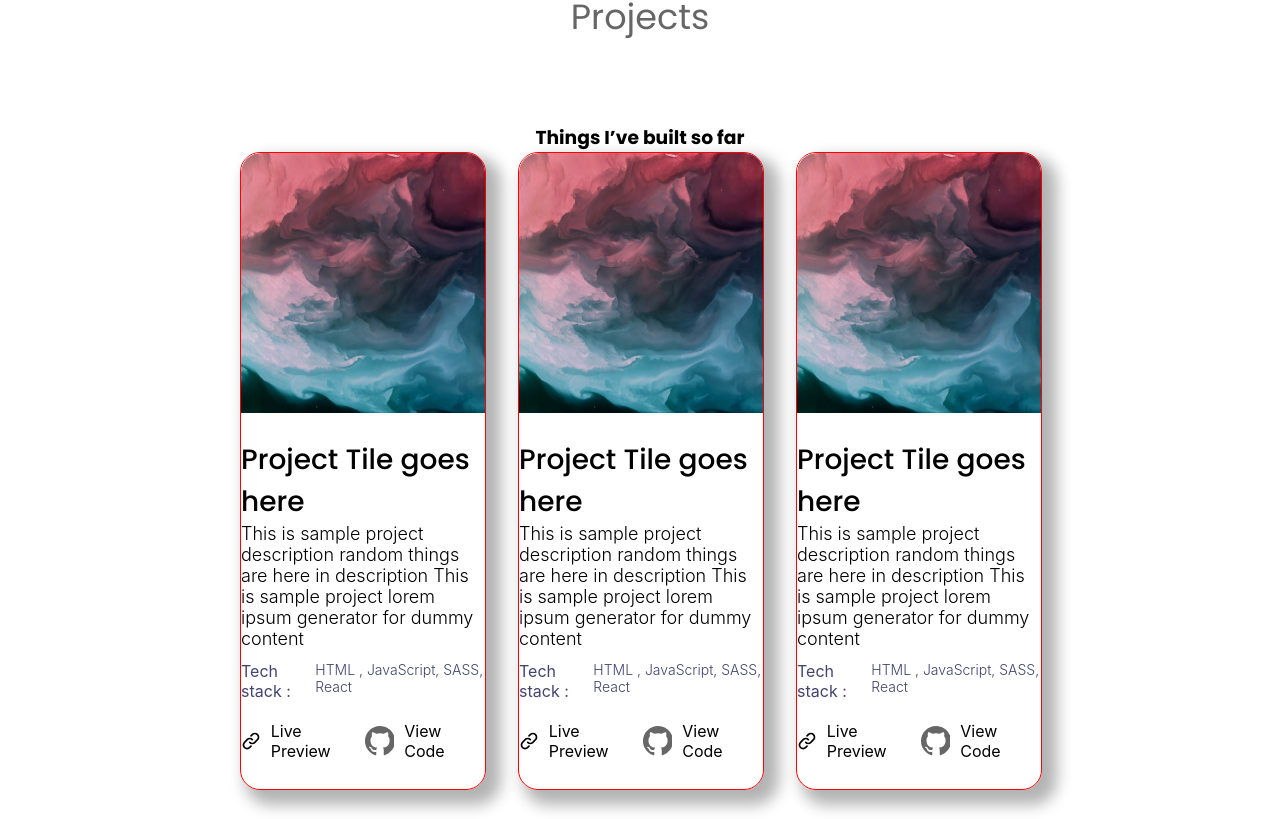
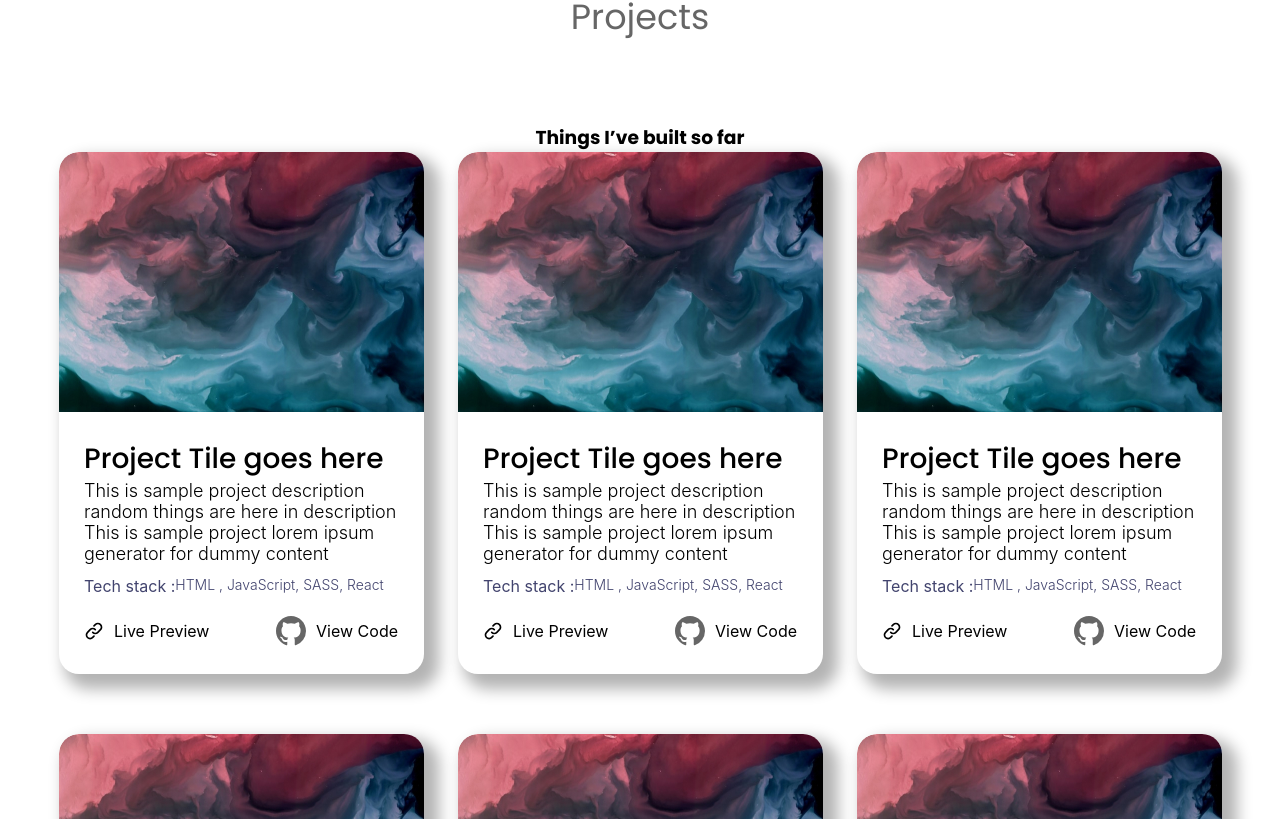
Before and after one commit to yevhenkr/portfolio-third-variant, a React app: page / in a window 1280 px wide. Shown: the part 2301-3120 px from the top of the page. Built offline with nearby package versions, Linux system fonts and the light colour scheme.

Commit message:
refactor

```diff
--- a/src/common/components/layout/sections/projects/Projects.tsx
+++ b/src/common/components/layout/sections/projects/Projects.tsx
@@ -18,7 +18,7 @@ export const Projects = () => {
             <ProjectsGrid>
                 {myProjects.map(proj => (
                     <FlexWrapper overflow={"hidden"} boxShadow={"10px 10px 15px 5px rgba(0, 0, 0, 0.3)"}
-                                 max_width={"375px"} width={"100%"} border={"solid 1px red"} borderRadius={"20px"}>
+                                 min_width={"365px"} width={"100%"} borderRadius={"20px"}>
                         <ImgStiled src={imgProject} alt={"Project image"}/>
                         <CardTextPart>
                             <FlexWrapper>
```
